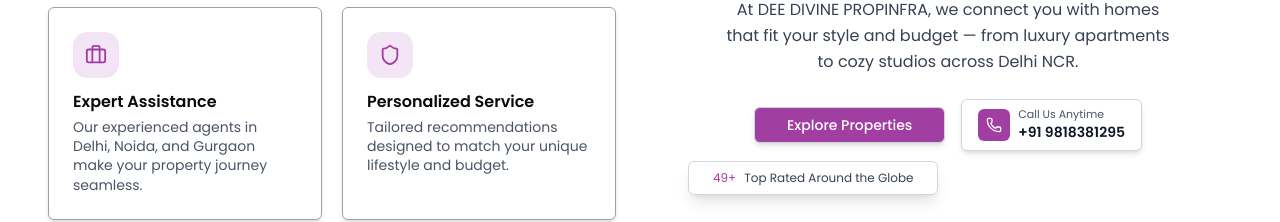
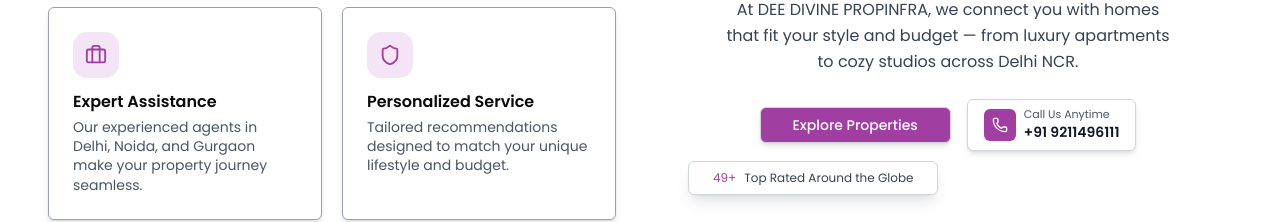
Before and after one commit to PunitDev0/DeeDivineWebsite, a Next.js app: page / in a window 1280 px wide. Shown: the part 2139-2361 px from the top of the page. Built offline with nearby package versions, Linux system fonts and the light colour scheme.

Commit message:
chore: update admin email, contact number, and refine code formatting in featured section

```diff
--- a/src/app/results/page.jsx
+++ b/src/app/results/page.jsx
@@ -24,7 +24,7 @@
   const [selectedResult, setSelectedResult] = useState(null);
   const [isDialogOpen, setIsDialogOpen] = useState(false);
 
-  const ADMIN_EMAIL = "admin@company.com";
+  const ADMIN_EMAIL = "admin@deedivine.com";
   const ADMIN_PASSWORD = "admin123";
 
   useEffect(() => {
--- a/src/components/hero-page/featured-section.jsx
+++ b/src/components/hero-page/featured-section.jsx
@@ -54,26 +54,23 @@
             ].map((feature, index) => (
               <div
                 key={index}
-                className={`group relative overflow-hidden rounded-sm border border-gray-400 bg-white shadow-md hover:shadow-lg transition-all duration-300 p-6 ${
-                  index === 1
+                className={`group relative overflow-hidden rounded-sm border border-gray-400 bg-white shadow-md hover:shadow-lg transition-all duration-300 p-6 ${index === 1
                     ? "bg-[#A13EA1]  hover:bg-[#b74ebb]"
                     : ""
-                }`}
+                  }`}
               >
                 <div
-                  className={`inline-flex items-center justify-center rounded-xl p-3 mb-3 transition-transform duration-300 ${
-                    index === 1
+                  className={`inline-flex items-center justify-center rounded-xl p-3 mb-3 transition-transform duration-300 ${index === 1
                       ? "bg-white text-[#A13EA1]"
                       : "bg-[#F3E5F5] text-[#A13EA1]"
-                  } group-hover:scale-105`}
+                    } group-hover:scale-105`}
                 >
                   {feature.icon}
                 </div>
                 <h3 className="font-semibold text-base mb-1">{feature.title}</h3>
                 <p
-                  className={`text-sm leading-snug ${
-                    index === 1 ? "text-gray-600" : "text-gray-600"
-                  }`}
+                  className={`text-sm leading-snug ${index === 1 ? "text-gray-600" : "text-gray-600"
+                    }`}
                 >
                   {feature.description}
                 </p>
@@ -118,7 +115,7 @@
               <div className="leading-tight">
                 <p className="text-[11px] text-gray-600">Call Us Anytime</p>
                 <p className="text-sm font-semibold text-gray-900">
-                  +91 9818381295
+                  +91 9211496111
                 </p>
               </div>
             </div>
```
